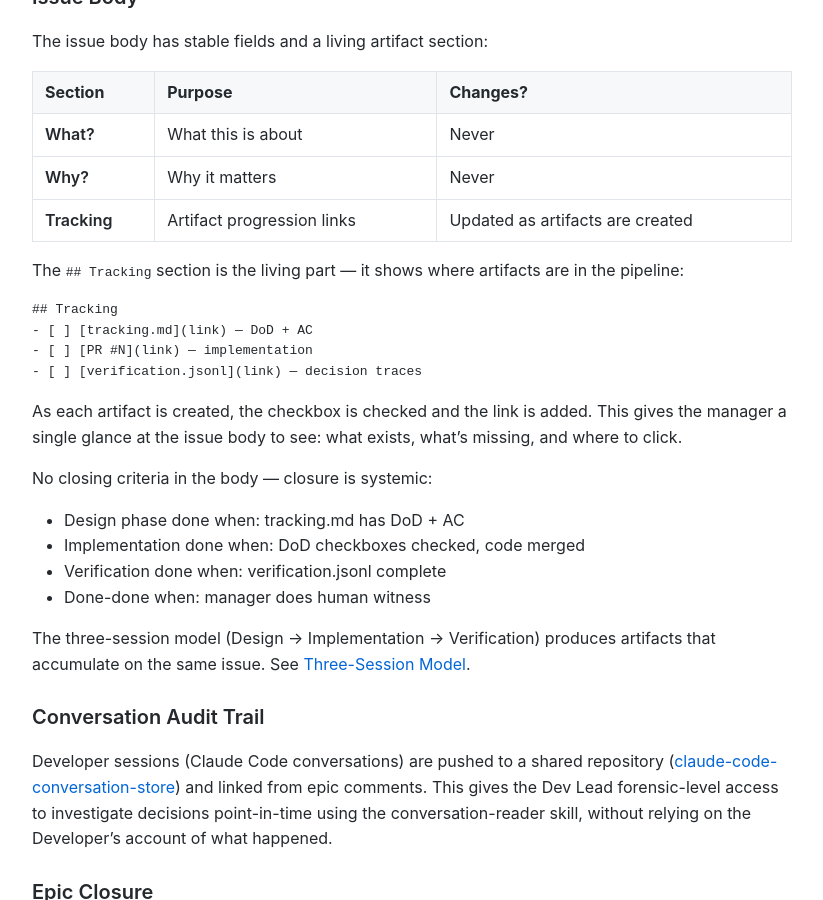
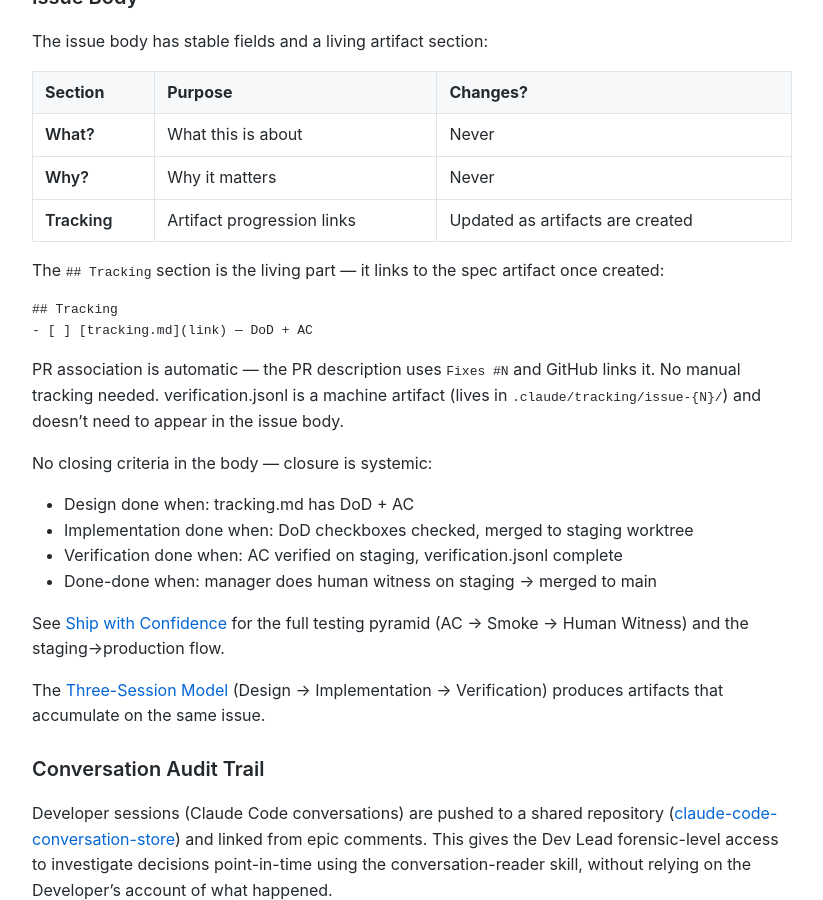
Before and after one commit to MariusWilsch/public-wilsch-ai-pages, a Jekyll site: the page built from global/issue-lifecycle-router.md, in a window 1280 px wide and 900 px high, scrolled down 13371 px. Shown: the whole window, without its empty margins (228-1051 px from the left). Built offline with Jekyll 4.4.1, drawn with Linux system fonts in a browser that asks for light colours; our own code applies the rules of GitHub Pages for plain Markdown files.

Commit message:
Sync from hippocampus 2026-02-26

````diff
--- a/global/issue-lifecycle-router.md
+++ b/global/issue-lifecycle-router.md
@@ -418,24 +418,24 @@ The issue body has stable fields and a living artifact section:
 | **Why?** | Why it matters | Never |
 | **Tracking** | Artifact progression links | Updated as artifacts are created |
 
-The `## Tracking` section is the living part — it shows where artifacts are in the pipeline:
+The `## Tracking` section is the living part — it links to the spec artifact once created:
 
 ```markdown
 ## Tracking
 - [ ] [tracking.md](link) — DoD + AC
-- [ ] [PR #N](link) — implementation
-- [ ] [verification.jsonl](link) — decision traces
 ```
 
-As each artifact is created, the checkbox is checked and the link is added. This gives the manager a single glance at the issue body to see: what exists, what's missing, and where to click.
+PR association is automatic — the PR description uses `Fixes #N` and GitHub links it. No manual tracking needed. verification.jsonl is a machine artifact (lives in `.claude/tracking/issue-{N}/`) and doesn't need to appear in the issue body.
 
 No closing criteria in the body — closure is systemic:
-- Design phase done when: tracking.md has DoD + AC
-- Implementation done when: DoD checkboxes checked, code merged
-- Verification done when: verification.jsonl complete
-- Done-done when: manager does human witness
+- Design done when: tracking.md has DoD + AC
+- Implementation done when: DoD checkboxes checked, merged to staging worktree
+- Verification done when: AC verified on staging, verification.jsonl complete
+- Done-done when: manager does human witness on staging → merged to main
 
-The three-session model (Design → Implementation → Verification) produces artifacts that accumulate on the same issue. See [Three-Session Model](https://mariuswilsch.github.io/public-wilsch-ai-pages/global/three-session-model).
+See [Ship with Confidence](https://mariuswilsch.github.io/public-wilsch-ai-pages/global/ship-with-confidence) for the full testing pyramid (AC → Smoke → Human Witness) and the staging→production flow.
+
+The [Three-Session Model](https://mariuswilsch.github.io/public-wilsch-ai-pages/global/three-session-model) (Design → Implementation → Verification) produces artifacts that accumulate on the same issue.
 
 ### Conversation Audit Trail
 
````
